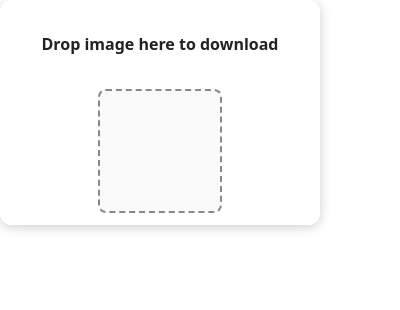
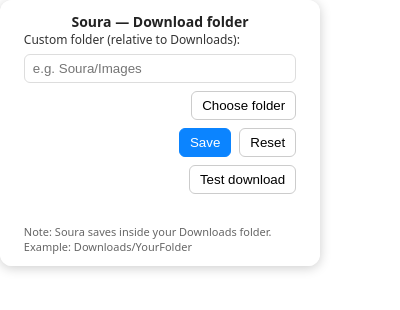
Before and after one commit to Syrthax/soura, a browser extension: page main/popup.html in a window 400 px wide. Drawn offline with Linux system fonts and the light colour scheme.

Commit message:
Enhance popup with folder selection and settings
Added custom folder input and controls for image downloading.

```diff
--- a/main/popup.html
+++ b/main/popup.html
@@ -8,8 +8,23 @@
 </head>
 <body>
   <div id="popup-container">
-    <h4>Drop image here to download</h4>
-    <div id="drop-area"></div>
+    <h4 class="title">Soura — Download folder</h4>
+    <div id="soura-settings" class="settings">
+      <label for="folder-input" class="label">Custom folder (relative to Downloads):</label>
+      <input id="folder-input" class="input" type="text" placeholder="e.g. Soura/Images" />
+      <div class="controls">
+        <button id="choose-folder" class="btn">Choose folder</button>
+      </div>
+      <div class="controls">
+        <button id="save-folder" class="btn primary">Save</button>
+        <button id="reset-folder" class="btn">Reset</button>
+      </div>
+      <div class="controls">
+        <button id="test-download" class="btn">Test download</button>
+      </div>
+      <div id="save-status" class="status"></div>
+      <div class="hint">Note: Soura saves inside your Downloads folder. Example: Downloads/<span id="hint-folder">YourFolder</span></div>
+    </div>
   </div>
   <script src="popup.js"></script>
 </body>
```
